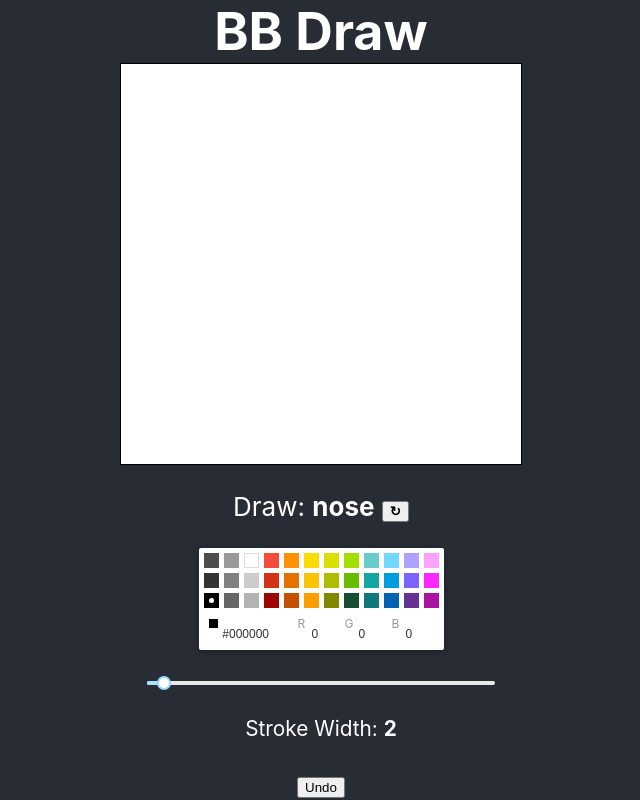
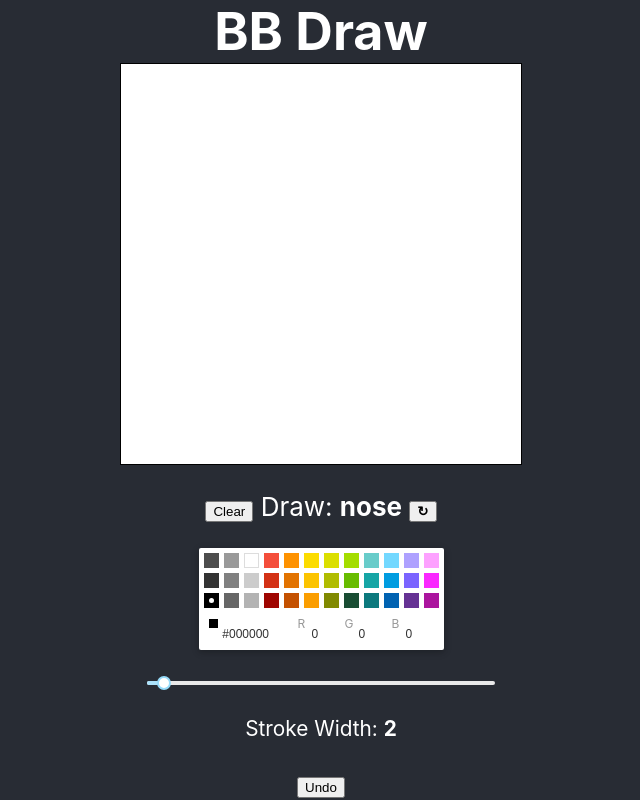
Before and after one commit to octalmage/bbdraw, a React (Create React App) app: page / in a window 1280 px wide. Shown: the whole page, without its empty margins (319-959 px from the left). Built offline with nearby package versions, Linux system fonts and the light colour scheme.

Commit message:
Add clear button.

```diff
--- a/src/App.js
+++ b/src/App.js
@@ -61,6 +61,8 @@ class App extends Component {
       resetDrawArea();
       this.pickNewWord();
     };
+
+    this.clear = () => resetDrawArea();
   }
 
   render() {
@@ -77,7 +79,7 @@ class App extends Component {
               getResetMethod={this.getResetMethod}
             />
           </div>
-          <p>{selectedWord ? <span>Draw: <strong>{selectedWord}</strong> <button onClick={() => this.reset()}><strong>&#x21bb;</strong></button></span> : <Skeleton></Skeleton>}</p>
+          <p>{selectedWord ? <span><button onClick={() => this.clear()}>Clear</button> Draw: <strong>{selectedWord}</strong> <button onClick={() => this.reset()}><strong>&#x21bb;</strong></button></span> : <Skeleton></Skeleton>}</p>
           {/* <button onClick={() => this.updateColor('red')}>Red</button>
           <button onClick={() => this.updateColor('blue')}>Blue</button>
           <button onClick={() => this.updateColor('black')}>Black</button>
```
